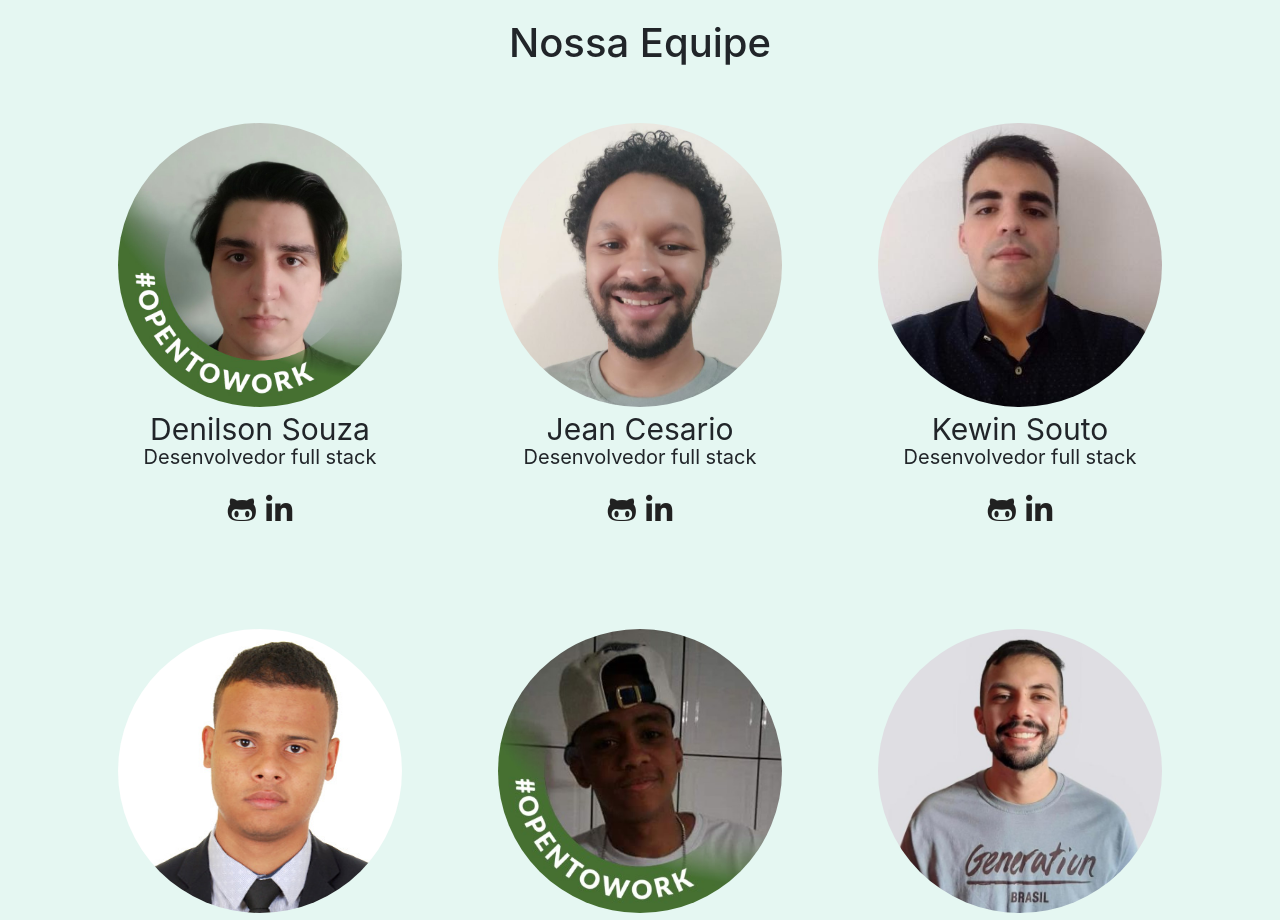
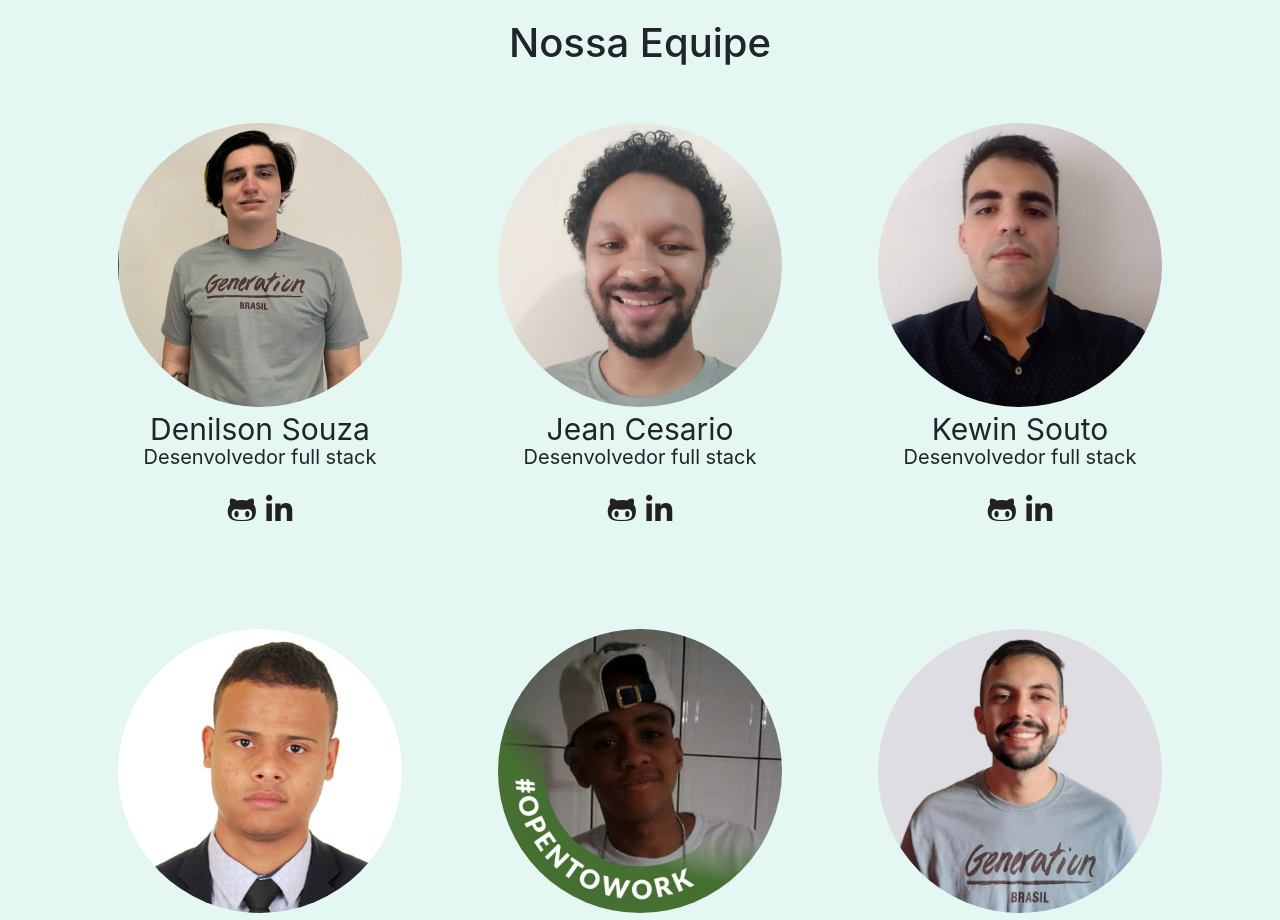
Before and after one commit to HARDTECHIO/dhoa-front, an Angular app: page /site in a window 1280 px wide. Shown: the part 1640-2560 px from the top of the page. Built offline with nearby package versions, Linux system fonts and the light colour scheme.

Commit message:
feat(site): Inserido foto do Denilson #12

```diff
--- a/src/app/views/site/site.component.html
+++ b/src/app/views/site/site.component.html
@@ -90,7 +90,7 @@
         <div class="row">
             <div class="col-md-4 p-5">
                 <div class="foto text-center">
-                    <img src="../../../assets/img/ninjas/dhenisouza.jfif" alt=""
+                    <img src="../../../assets/img/ninjas/denilson420x420.png" alt=""
                         class="rounded-circle equipe-foto img-fluid">
                 </div>
                 <p class="equipe-nome">Denilson Souza</p>
--- a/src/app/views/site/site.component.ts
+++ b/src/app/views/site/site.component.ts
@@ -9,7 +9,7 @@ export class SiteComponent implements OnInit {
 
   constructor() { }
 
-  ngOnInit(): void {
+  ngOnInit() {
   }
 
 }
```
Also changed, not shown: src/assets/img/ninjas/denilson420x420.png (added).
